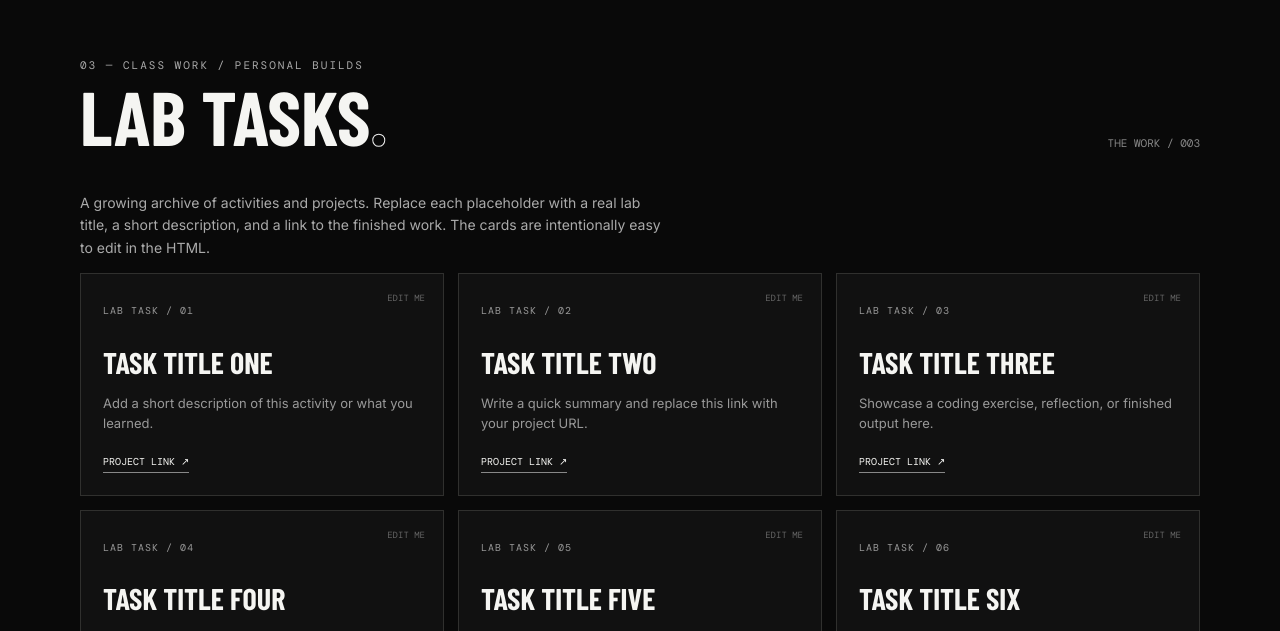
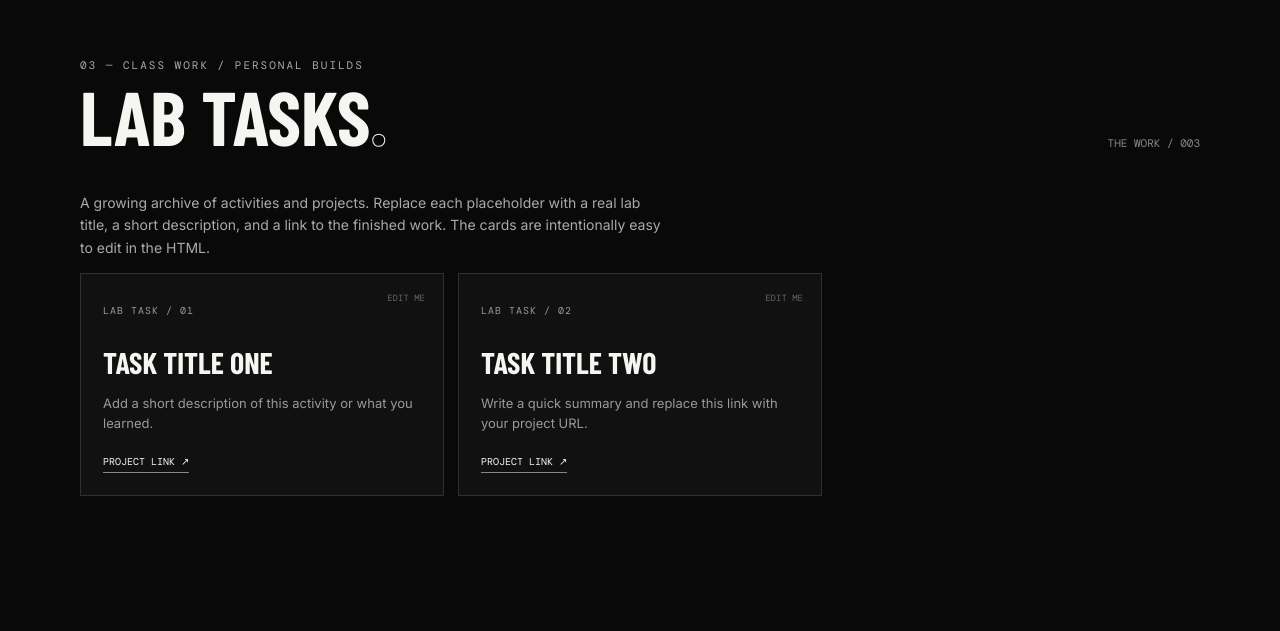
Before and after one commit to Otip7/Projects, a plain HTML site: page index.html in a window 1280 px wide. Shown: the part 2169-2800 px from the top of the page. Drawn offline with nearby package versions, Linux system fonts and the light colour scheme; a web font is replaced by a local one.

Commit message:
Update index.html

```diff
--- a/index.html
+++ b/index.html
@@ -48,7 +48,7 @@
       <div class="wrap hero-grid">
         <div class="hero-text">
           <div class="eyebrow">Guitar / Music / Technology</div>
-          <h1>SVEN<br><span class="outline">NICHolo.</span></h1>
+          <h1>SVEN<br><span class="outline">NICHOLO.</span></h1>
           <p class="hero-copy">A student with a guitarist's heart. Exploring sound, building skills, and turning ideas into something worth sharing — one riff and one line of code at a time.</p>
           <div class="hero-actions"><a class="btn primary" href="#labs">Explore my work <span>↘</span></a><a class="btn" href="#about">Get to know me</a></div>
         </div>
@@ -91,10 +91,6 @@
           <!-- EDITABLE LAB CARDS: Duplicate a <article class="lab-card"> block to add another task. -->
           <article class="lab-card"><span class="tag">LAB TASK / 01</span><span class="edit-hint">EDIT ME</span><h3>Task title one</h3><p>Add a short description of this activity or what you learned.</p><a href="#" onclick="return false">Project link ↗</a></article>
           <article class="lab-card"><span class="tag">LAB TASK / 02</span><span class="edit-hint">EDIT ME</span><h3>Task title two</h3><p>Write a quick summary and replace this link with your project URL.</p><a href="#" onclick="return false">Project link ↗</a></article>
-          <article class="lab-card"><span class="tag">LAB TASK / 03</span><span class="edit-hint">EDIT ME</span><h3>Task title three</h3><p>Showcase a coding exercise, reflection, or finished output here.</p><a href="#" onclick="return false">Project link ↗</a></article>
-          <article class="lab-card"><span class="tag">LAB TASK / 04</span><span class="edit-hint">EDIT ME</span><h3>Task title four</h3><p>Use this card for another subject activity or practical task.</p><a href="#" onclick="return false">Project link ↗</a></article>
-          <article class="lab-card"><span class="tag">LAB TASK / 05</span><span class="edit-hint">EDIT ME</span><h3>Task title five</h3><p>Add details about the process, tools, and final result.</p><a href="#" onclick="return false">Project link ↗</a></article>
-          <article class="lab-card"><span class="tag">LAB TASK / 06</span><span class="edit-hint">EDIT ME</span><h3>Task title six</h3><p>Keep building. Every new task adds another track to the record.</p><a href="#" onclick="return false">Project link ↗</a></article>
         </div>
       </div>
     </section>
```
